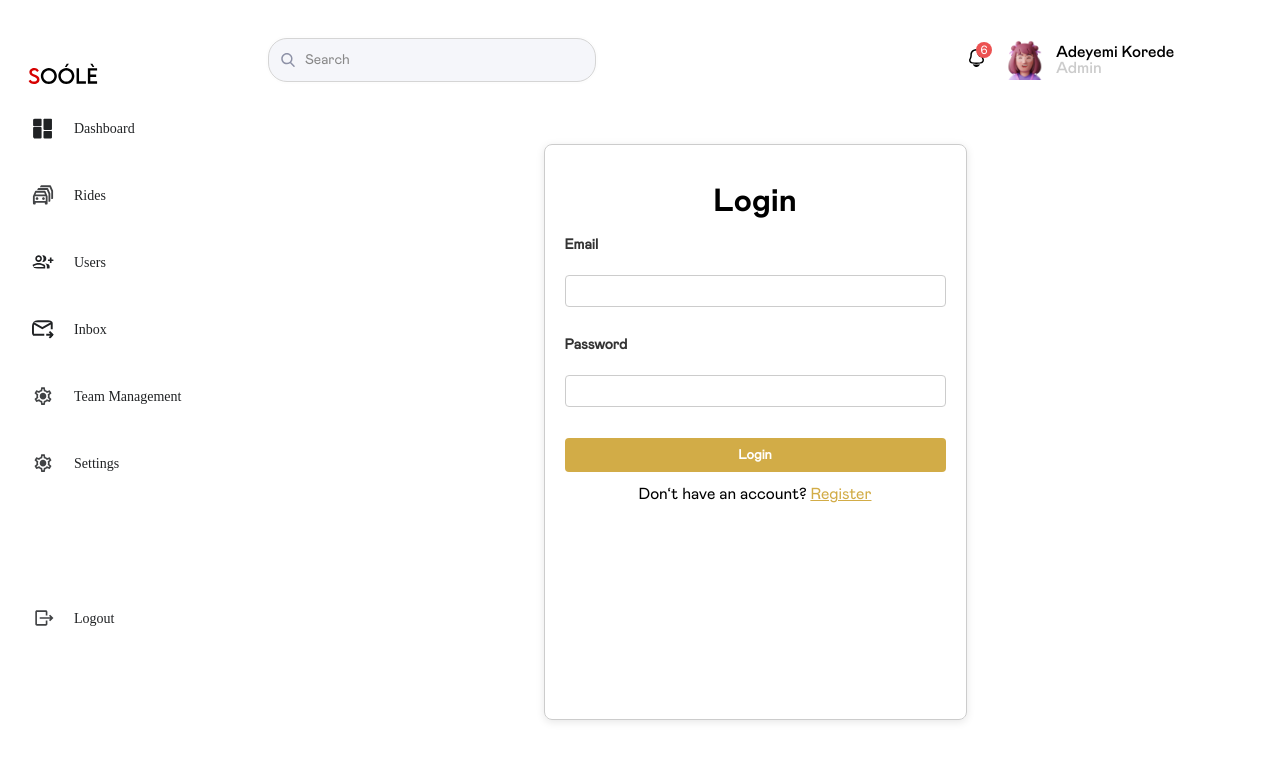
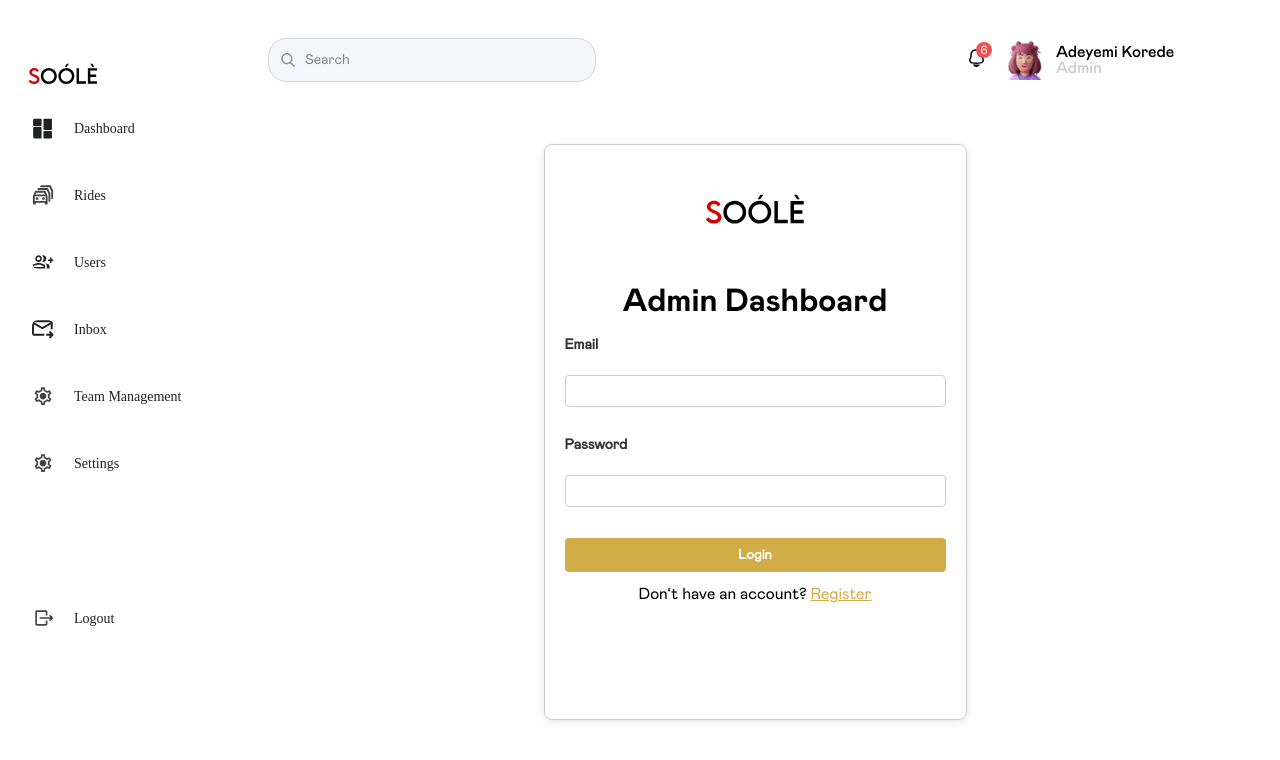
Before and after one commit to clinton401/soole-admin-hosting, a Next.js app: page /auth/login in a window 1280 px wide. Shown: the top 760 px of the page. Built offline with nearby package versions, Linux system fonts and the light colour scheme; sample sign-in values are in the browser's storage.

Commit message:
Auth page

```diff
--- a/src/app/auth/login/page.tsx
+++ b/src/app/auth/login/page.tsx
@@ -1,5 +1,6 @@
 "use client";
 
+import Image from "next/image";
 import { useState } from "react";
 import { useRouter } from "next/navigation";
 
@@ -22,7 +23,9 @@ export default function Login() {
 
   return (
     <div className="auth-container">
-      <h1 className="ff-Mabry-Pro-bold">Login</h1>
+                  <Image src="/Soólè.svg" className="auth-image" alt="Soólè" width={100} height={100} />
+
+      <h1 className="ff-Mabry-Pro-bold">Admin Dashboard</h1>
       <form onSubmit={handleLogin}>
         <label>Email</label>
         <input
--- a/src/app/auth/register/page.tsx
+++ b/src/app/auth/register/page.tsx
@@ -17,7 +17,7 @@ export default function Register() {
 
   return (
     <div className="auth-container">
-      <h1 className="ff-Mabry-Pro-bold">Register</h1>
+      <h1 className="ff-Mabry-Pro-bold">Admin Dashboard</h1>
       <form onSubmit={handleRegister}>
         <label>Email</label>
         <input
--- a/src/styles/components/auth.scss
+++ b/src/styles/components/auth.scss
@@ -17,6 +17,13 @@ $container-width: 400px;
   border: 1px solid $border-color;
   border-radius: $border-radius;
   box-shadow: $box-shadow;
+
+  .auth-image {
+    align-items: center;
+    display: flex;
+    margin-inline: auto;
+    width: 100px;
+  }
 
   h1 {
     text-align: center;
```
